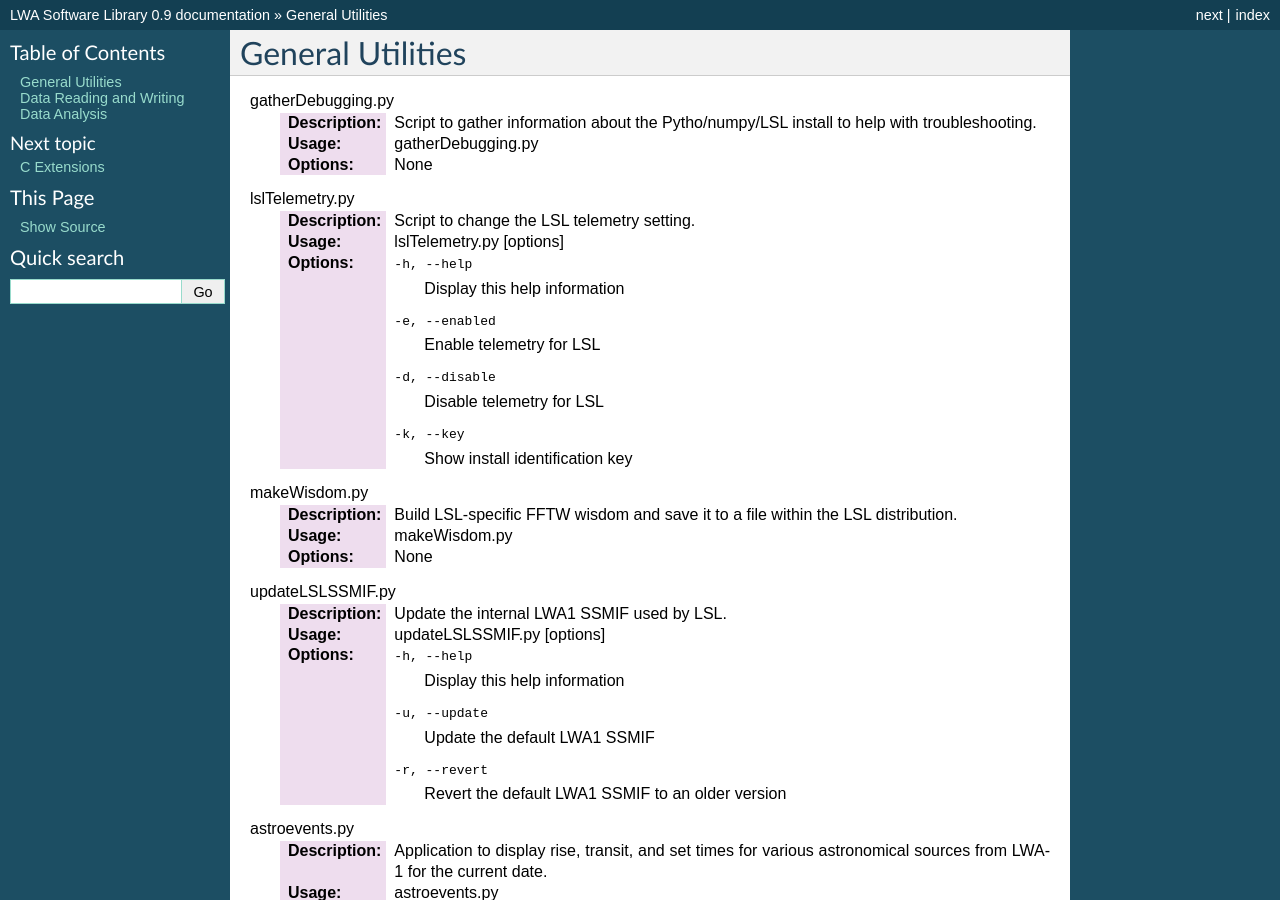
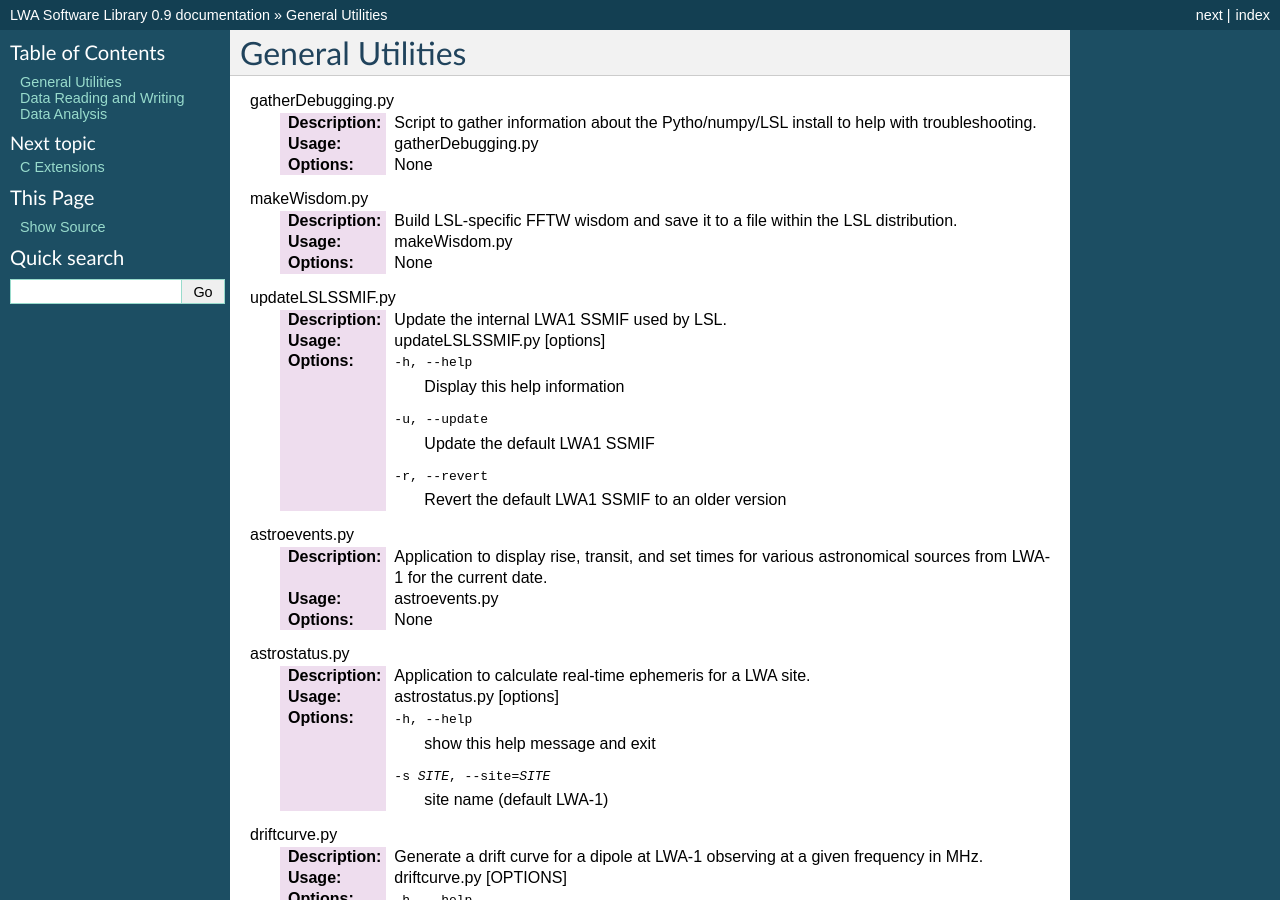
Before and after one commit to lwa-project/lsl, a Sphinx documentation site: the page built from docs/source/scripts.rst, in a window 1280 px wide and 900 px high. Built offline with Sphinx 7.4.7, drawn with Linux system fonts in a browser that asks for light colours; formulas are drawn with MathJax 3; pages that are not in the unit, such as notebooks, are missing from menus.

Commit message:
lslTelemetry.py is no more.

```diff
--- a/docs/source/scripts.rst
+++ b/docs/source/scripts.rst
@@ -6,19 +6,6 @@ gatherDebugging.py
   :Usage: gatherDebugging.py
 
   :Options: None
-
-lslTelemetry.py
-  :Description: Script to change the LSL telemetry setting.
-
-  :Usage: lslTelemetry.py [options]
-
-  :Options: -h, --help          Display this help information
-
-            -e, --enabled       Enable telemetry for LSL
-
-            -d, --disable       Disable telemetry for LSL
-
-            -k, --key           Show install identification key
 
 makeWisdom.py
   :Description: Build LSL-specific FFTW wisdom and save it to a file within the LSL distribution.
```
